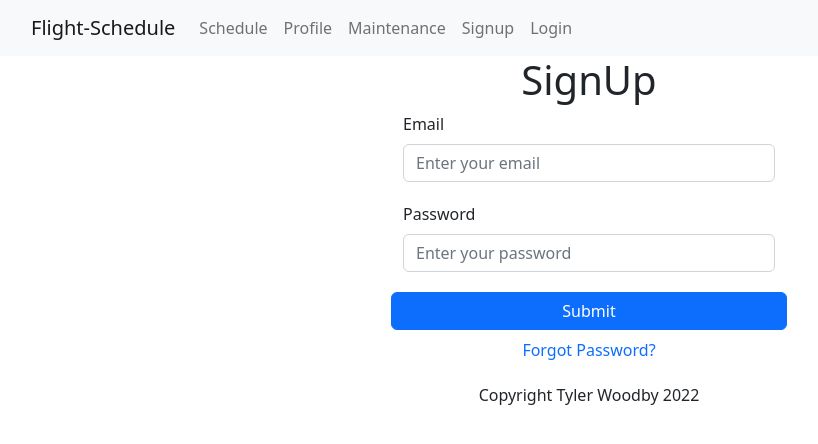
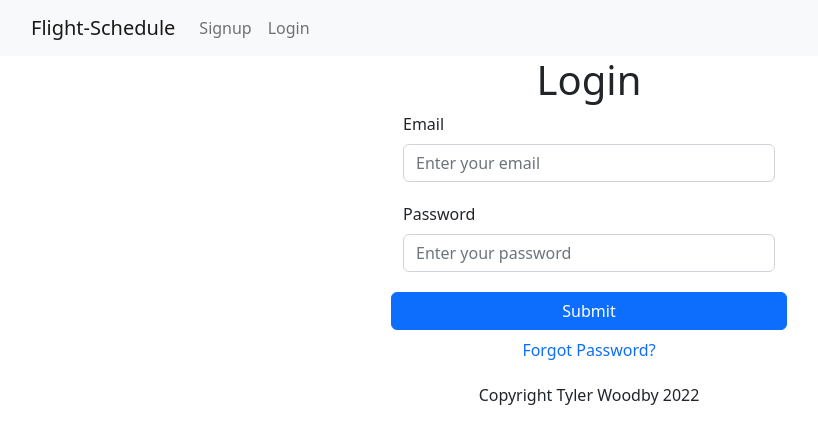
Before and after one commit to TylerWoodby16/schedule, a React (Create React App) app: page /login in a window 1280 px wide. Shown: the top 444 px of the page, without its empty margins (51-869 px from the left). Built offline with nearby package versions, Linux system fonts and the light colour scheme.

Commit message:
error messages finished

```diff
--- a/src/LogIn.tsx
+++ b/src/LogIn.tsx
@@ -17,7 +17,7 @@ interface Values {
 const Login = () => {
   return (
     <div>
-      <h1 style={{ textAlign: "center" }}>SignUp</h1>
+      <h1 style={{ textAlign: "center" }}>Login</h1>
       <Formik
         initialValues={{
           email: "",
--- a/src/NavBar.tsx
+++ b/src/NavBar.tsx
@@ -8,8 +8,7 @@ import { useLocation } from 'react-router-dom';
 function NavBar() {
   const location = useLocation();
 
-  // If our path == "/", hide all Nav.Links except for Login
-  // TODO: Hide other links when on signup and login.
+
 
   return (
     <>
@@ -21,13 +20,13 @@ function NavBar() {
             <Navbar.Toggle aria-controls="basic-navbar-nav" />
             <Navbar.Collapse id="basic-navbar-nav">
               <Nav className="me-auto">
-                <Nav.Link as={Link} to="/schedule" className={location.pathname != "/" ? "" : "d-none"}>
+                <Nav.Link as={Link} to="/schedule" className={location.pathname != "/" && location.pathname != "/signup" && location.pathname != "/login" ? "" : "d-none"}>
                   Schedule
                 </Nav.Link>
-                <Nav.Link as={Link} to="/profile" className={location.pathname != "/"  ? "" : "d-none"}>
+                <Nav.Link as={Link} to="/profile" className={location.pathname != "/" && location.pathname != "/signup" && location.pathname != "/login"  ? "" : "d-none"}>
                   Profile
                 </Nav.Link>
-                <Nav.Link as={Link} to="/maintenance" className={location.pathname != "/" && location.pathname != "/signup" ? "" : "d-none"}>
+                <Nav.Link as={Link} to="/maintenance" className={location.pathname != "/" && location.pathname != "/signup" && location.pathname != "/login" ? "" : "d-none"}>
                   Maintenance
                 </Nav.Link>
                 <Nav.Link as={Link} to="/signup">
--- a/src/Signup.tsx
+++ b/src/Signup.tsx
@@ -8,7 +8,6 @@ import Form from "react-bootstrap/Form";
 import * as Yup from "yup";
 import { Formik, Field, Form as FormikForm, FormikHelpers } from "formik";
 
-//TODO: display form validation errors for all other fields
 
 interface Values {
   firstName: string;
@@ -29,16 +28,14 @@ const Signup = () => {
       .max(50, "Too Long!")
       .required("Required"),
     email: Yup.string().email("Invalid email").required("Required"),
-    password: Yup
-      .string()
+    password: Yup.string()
       .required("Please Enter your password")
       .matches(
         /^(?=.*[A-Za-z])(?=.*d)(?=.*[@$!%*#?&])[A-Za-zd@$!%*#?&]{8,}$/,
         "Must Contain 8 Characters, One Uppercase, One Lowercase, One Number and one special case Character"
       ),
-    confirmPassword: Yup
-      .string()
-      .required()
+    confirmPassword: Yup.string()
+      .required("Please Confirm your password")
       .oneOf([Yup.ref("password"), null], "Passwords must match"),
   });
 
@@ -106,6 +103,11 @@ const Signup = () => {
                       type="text"
                       placeholder="Enter last name"
                     />
+                    {errors.lastName && touched.lastName ? (
+                      <div className="text-danger">
+                        <small>{errors.lastName}</small>
+                      </div>
+                    ) : null}
                   </Form.Group>
                 </Row>
 
@@ -120,6 +122,11 @@ const Signup = () => {
                       type="email"
                       placeholder="Enter your email"
                     />
+                    {errors.email && touched.email ? (
+                      <div className="text-danger">
+                        <small>{errors.email}</small>
+                      </div>
+                    ) : null}
                   </Form.Group>
                 </Row>
 
@@ -134,11 +141,19 @@ const Signup = () => {
                       type="password"
                       placeholder="Enter your password"
                     />
+                    {errors.password && touched.password ? (
+                      <div className="text-danger">
+                        <small>{errors.password}</small>
+                      </div>
+                    ) : null}
                   </Form.Group>
                 </Row>
 
                 <Row className="mb-1">
-                  <Form.Group className="mb-3" controlId="formBasicConfirmPassword">
+                  <Form.Group
+                    className="mb-3"
+                    controlId="formBasicConfirmPassword"
+                  >
                     <Form.Label>Confirm Password</Form.Label>
                     <Form.Control
                       name="confirmPassword"
@@ -148,6 +163,11 @@ const Signup = () => {
                       type="password"
                       placeholder="Confirm your password"
                     />
+                    {errors.confirmPassword && touched.confirmPassword ? (
+                      <div className="text-danger">
+                        <small>{errors.confirmPassword}</small>
+                      </div>
+                    ) : null}
                   </Form.Group>
                 </Row>
 
```
